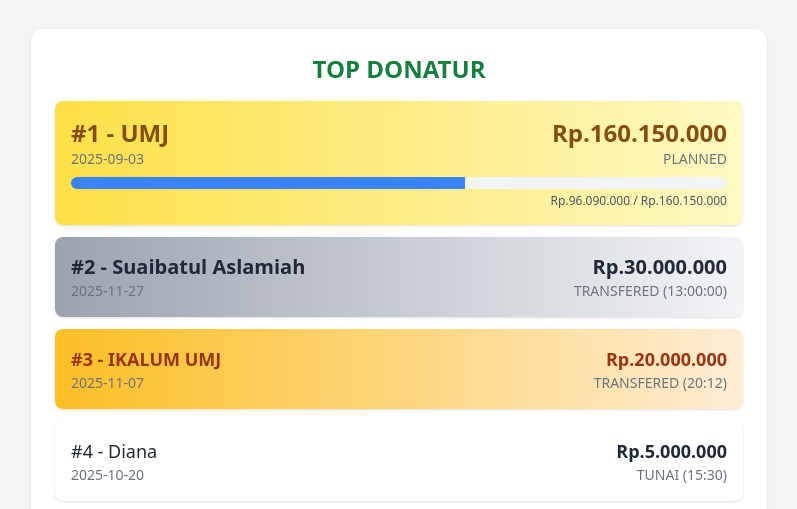
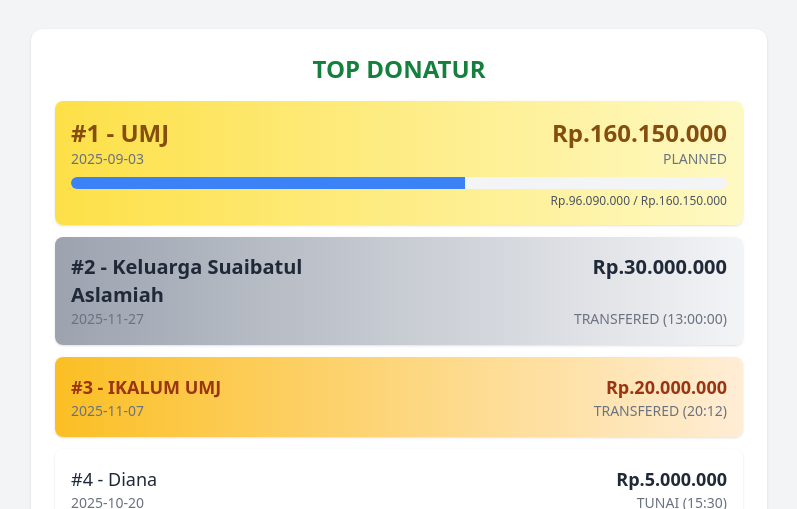
Before and after one commit to attaqwa-umj/renovasi-masjid, a plain HTML site: page index.html in a window 1280 px wide. Shown: the part 627-1136 px from the top of the page, without its empty margins (241-1038 px from the left). Drawn offline with nearby package versions, Linux system fonts and the light colour scheme.

Commit message:
Update index.html

```diff
--- a/index.html
+++ b/index.html
@@ -195,7 +195,7 @@
             { tanggal: "20251115", nama: "Ibu Winih Hamid Godjali", jumlah: 2000000, transfered: 2000000, status: "TRANSFERED (12:08:35)" },
             { tanggal: "20251116", nama: "Ahmad Suryadi", jumlah: 500000, transfered: 500000, status: "TRANSFERED (11:18:58)" },
             { tanggal: "20251126", nama: "Hamba Allah", jumlah: 200000, transfered: 200000, status: "TRANSFERED (20:14:41)" },
-            { tanggal: "20251127", nama: "Suaibatul Aslamiah", jumlah: 30000000, transfered: 30000000, status: "TRANSFERED (13:00:00)" },
+            { tanggal: "20251127", nama: "Keluarga Suaibatul Aslamiah", jumlah: 30000000, transfered: 30000000, status: "TRANSFERED (13:00:00)" },
         ];
 
         const totalTarget = 376_325_000;
```
